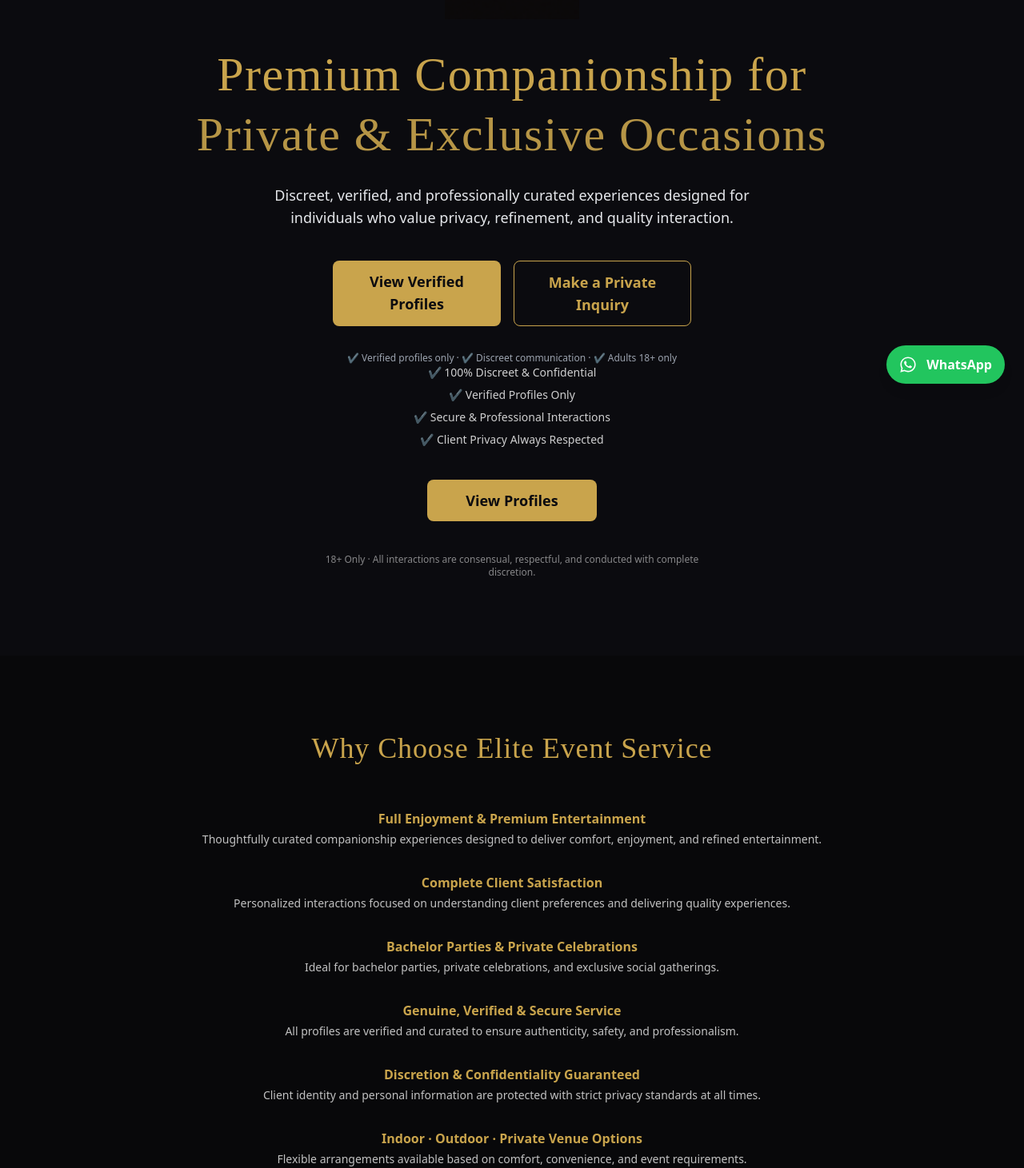
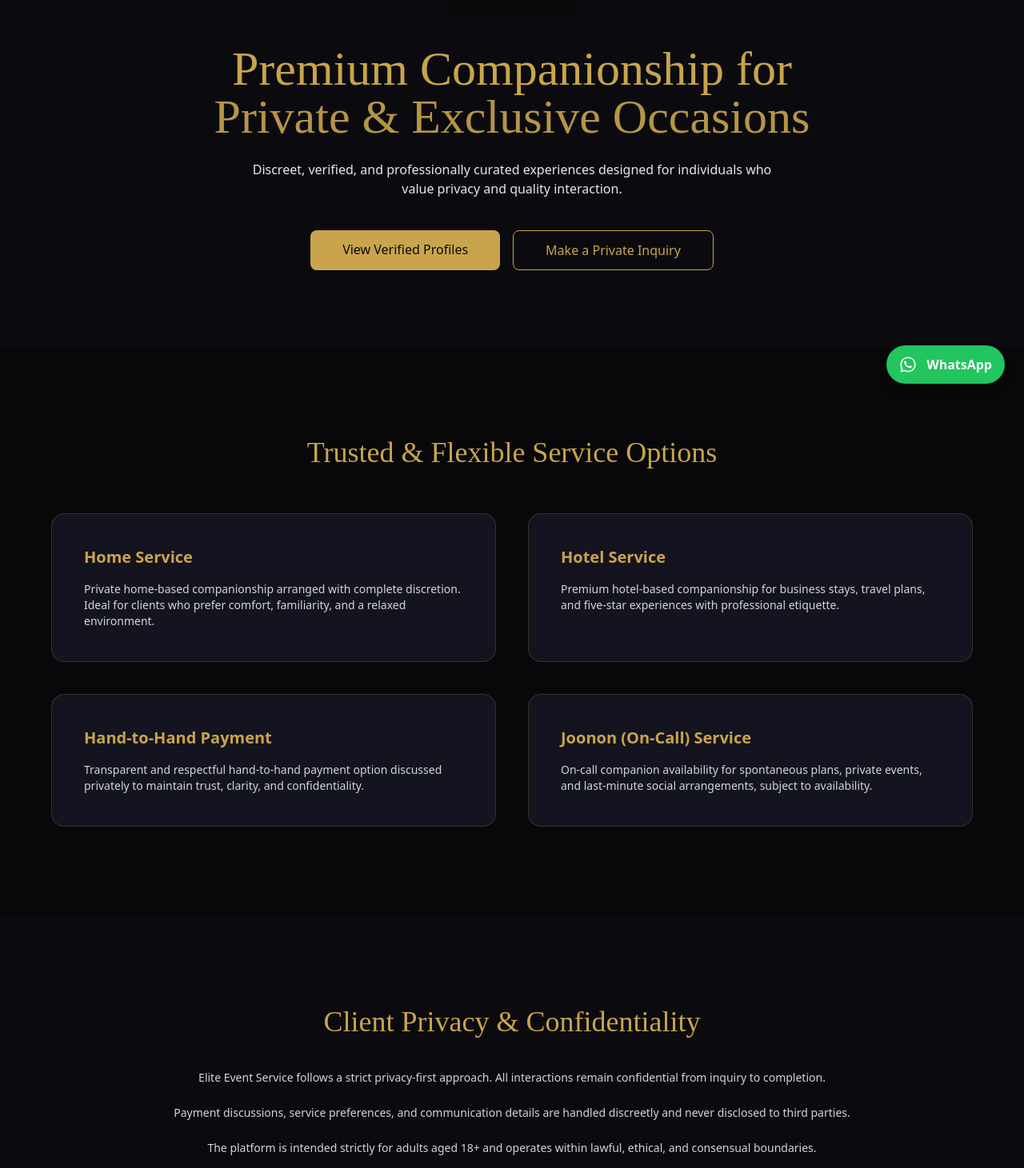
Before and after one commit to saipalace2000-netizen/escort-1, a React (Vite) app: page / in a window 1280 px wide. Shown: the part 296-1757 px from the top of the page at 80% size. Built offline with nearby package versions, Linux system fonts and the light colour scheme.

Commit message:
first commit

```diff
--- a/src/components/ContactIcons.jsx
+++ b/src/components/ContactIcons.jsx
@@ -32,7 +32,7 @@ export default function ContactIcons() {
 
       {/* WhatsApp */}
       <a
-        href="https://wa.me/917977209085"
+        href="https://wa.me/917410123559"
 
         target="_blank"
         rel="noopener noreferrer"
@@ -44,7 +44,7 @@ export default function ContactIcons() {
 
       {/* Phone Call */}
       <a
-        href="tel:+917977209085"
+        href="tel:+917410123559"
         className="w-12 h-12 flex items-center justify-center rounded-full bg-card text-gold hover:scale-110 transition"
         aria-label="Call"
       >
--- a/src/components/FloatingWhatsApp.jsx
+++ b/src/components/FloatingWhatsApp.jsx
@@ -26,9 +26,9 @@ export default function FloatingWhatsApp() {
         isOpen={openWhatsApp}
         onClose={() => setOpenWhatsApp(false)}
         contacts={[
-          { city: "Mumbai", number: "917977209085" },
-          { city: "Delhi", number: "917066098382" },
-          { city: "Pune", number: "9122999546" },
+          { city: "Mumbai", number: "917410123559" },
+          { city: "Delhi", number: "917410123559" },
+          { city: "Pune", number: "917410123559" },
         ]}
       />
     </>
--- a/src/components/Footer.jsx
+++ b/src/components/Footer.jsx
@@ -26,14 +26,39 @@ export default function Footer() {
             Available for selective engagements and premium experiences only.
           </p>
 
-          <p className="text-gold text-sm tracking-wide uppercase mb-6">
+          <p className="text-gold text-sm tracking-wide uppercase mb-2">
             By Appointment Only
           </p>
 
-          <p className="text-sm opacity-70 mb-8">
+          {/* All India Service */}
+          <p className="text-sm opacity-80 mb-8">
             Available Across India
           </p>
 
+          {/* Major Cities */}
+          <div className="max-w-4xl mx-auto mb-10">
+            <h3 className="text-gold text-sm uppercase tracking-wide mb-4">
+              Major Cities We Serve
+            </h3>
+
+            <p className="text-sm opacity-70 leading-relaxed">
+              Mumbai · Pune · Bangalore · Ahmedabad · Jaipur · Surat · Delhi ·
+              Kolkata · Nagpur · Goa · Bhopal · Indore · Diu &amp; Daman
+            </p>
+          </div>
+
+          {/* Pune Sub Locations */}
+          <div className="max-w-4xl mx-auto mb-12">
+            <h3 className="text-gold text-sm uppercase tracking-wide mb-4">
+              Pune Service Areas
+            </h3>
+
+            <p className="text-sm opacity-65 leading-relaxed">
+               Kalyani Nagar · Koregaon Park · Viman Nagar · Kharadi · Hinjawadi · Baner · Aundh · Bavdhan ·
+              Hadapsar · Shivaji Nagar · Deccan · Swargate · Camp ·
+              Magarpatta · Pimpri-Chinchwad · Chakan ·
+            </p>
+          </div>
 
           {/* Social Icons */}
           <div className="flex justify-center gap-6">
@@ -60,7 +85,7 @@ export default function Footer() {
               <FaFacebookF size={22} />
             </a>
 
-            {/* WhatsApp (Modal Trigger) */}
+            {/* WhatsApp */}
             <button
               onClick={() => setOpenWhatsApp(true)}
               aria-label="Chat on WhatsApp"
@@ -69,16 +94,14 @@ export default function Footer() {
               <FaWhatsapp size={22} />
             </button>
 
-            {/* Phone (Modal Trigger) */}
+            {/* Phone */}
             <button
               onClick={() => setOpenWhatsApp(true)}
               aria-label="Call Elite Event Service"
-              className="w-12 h-12 flex items-center justify-center rounded-full
-             bg-bg text-gold hover:scale-110 hover:bg-gold hover:text-bg transition"
+              className="w-12 h-12 flex items-center justify-center rounded-full bg-bg text-gold hover:scale-110 hover:bg-gold hover:text-bg transition"
             >
               <FaPhoneAlt size={20} />
             </button>
-
 
           </div>
 
--- a/src/config/contact.js
+++ b/src/config/contact.js
@@ -1,6 +1,6 @@
 export const CONTACT = {
-  phone: "7977209085",
-  whatsapp: "7977209085",
-  whatsappLink: "https://wa.me/7977209085",
-  telLink: "tel:7977209085",
+  phone: "917410123559",
+  whatsapp: "917410123559",
+  whatsappLink: "https://wa.me/7410123559",
+  telLink: "tel:7410123559",
 };
--- a/src/pages/Home.jsx
+++ b/src/pages/Home.jsx
@@ -21,10 +21,172 @@ const scrollFadeUp = {
   },
 };
 
+/* ========================= */
+/* NEW: TRUST SERVICE DATA   */
+/* ========================= */
+const trustServices = [
+  {
+    title: "Home Service",
+    desc:
+      "Private home-based companionship arranged with complete discretion. Ideal for clients who prefer comfort, familiarity, and a relaxed environment.",
+  },
+  {
+    title: "Hotel Service",
+    desc:
+      "Premium hotel-based companionship for business stays, travel plans, and five-star experiences with professional etiquette.",
+  },
+  {
+    title: "Hand-to-Hand Payment",
+    desc:
+      "Transparent and respectful hand-to-hand payment option discussed privately to maintain trust, clarity, and confidentiality.",
+  },
+  {
+    title: "Joonon (On-Call) Service",
+    desc:
+      "On-call companion availability for spontaneous plans, private events, and last-minute social arrangements, subject to availability.",
+  },
+];
 
 export default function Home() {
   return (
     <>
+      {/* ========================= */}
+      {/* FAQ SCHEMA (SEO) */}
+      {/* ========================= */}
+      <script
+        type="application/ld+json"
+        dangerouslySetInnerHTML={{
+          __html: `
+{
+  "@context": "https://schema.org",
+  "@type": "FAQPage",
+  "mainEntity": [
+    {
+      "@type": "Question",
+      "name": "Are all profiles on Elite Event Service verified?",
+      "acceptedAnswer": {
+        "@type": "Answer",
+        "text": "Yes. Every profile listed on Elite Event Service goes through a verification process to ensure authenticity, professionalism, and eligibility."
+      }
+    },
+    {
+      "@type": "Question",
+      "name": "Is client privacy maintained?",
+      "acceptedAnswer": {
+        "@type": "Answer",
+        "text": "Client privacy is treated with the highest priority. All personal information remains confidential."
+      }
+    }
+  ]
+}
+        `,
+        }}
+      />
+
+      {/* ========================= */}
+      {/* HERO SECTION */}
+      {/* ========================= */}
+      <section className="pt-24 pb-20 md:pt-32 md:pb-24 flex flex-col items-center text-center px-4 md:px-6 bg-bg">
+        <motion.img
+          src={logo}
+          alt="Elite Event Service"
+          className="h-20 md:h-28 mb-6 md:mb-8 opacity-95"
+          variants={fadeUp}
+          initial="hidden"
+          animate="visible"
+        />
+
+        <motion.h1
+          className="text-gold text-3xl md:text-6xl font-heading mb-6"
+          variants={fadeUp}
+          initial="hidden"
+          animate="visible"
+        >
+          Premium Companionship for
+          <br />
+          <span className="text-gold/90">Private & Exclusive Occasions</span>
+        </motion.h1>
+
+        <motion.p
+          className="max-w-2xl text-gray-200 mb-10"
+          variants={fadeUp}
+          initial="hidden"
+          animate="visible"
+        >
+          Discreet, verified, and professionally curated experiences designed
+          for individuals who value privacy and quality interaction.
+        </motion.p>
+
+        <div className="flex gap-4">
+          <Link to="/profiles" className="px-10 py-3 bg-gold text-bg rounded-lg">
+            View Verified Profiles
+          </Link>
+          <Link to="/contact" className="px-10 py-3 border border-gold text-gold rounded-lg">
+            Make a Private Inquiry
+          </Link>
+        </div>
+      </section>
+
+      {/* ========================= */}
+      {/* NEW: TRUST SERVICES */}
+      {/* ========================= */}
+      <section className="py-28 px-6 bg-black/30">
+        <div className="max-w-6xl mx-auto text-center">
+          <h2 className="text-gold text-3xl md:text-4xl font-heading mb-14">
+            Trusted & Flexible Service Options
+          </h2>
+
+          <div className="grid md:grid-cols-2 gap-10 text-left">
+            {trustServices.map((service, index) => (
+              <motion.div
+                key={index}
+                variants={fadeUp}
+                initial="hidden"
+                whileInView="visible"
+                viewport={{ once: true }}
+                className="bg-card p-10 rounded-2xl border border-gold/20"
+              >
+                <h3 className="text-gold text-xl font-semibold mb-4">
+                  {service.title}
+                </h3>
+                <p className="text-gray-300 text-sm">
+                  {service.desc}
+                </p>
+              </motion.div>
+            ))}
+          </div>
+        </div>
+      </section>
+
+      {/* ========================= */}
+      {/* NEW: CLIENT PRIVACY */}
+      {/* ========================= */}
+      <section className="py-28 px-6 bg-bg">
+        <div className="max-w-5xl mx-auto text-center">
+          <h2 className="text-gold text-3xl md:text-4xl font-heading mb-10">
+            Client Privacy & Confidentiality
+          </h2>
+
+          <div className="space-y-6 text-gray-300 text-sm max-w-4xl mx-auto">
+            <p>
+              Elite Event Service follows a strict privacy-first approach.
+              All interactions remain confidential from inquiry to completion.
+            </p>
+            <p>
+              Payment discussions, service preferences, and communication
+              details are handled discreetly and never disclosed to third parties.
+            </p>
+            <p>
+              The platform is intended strictly for adults aged 18+ and
+              operates within lawful, ethical, and consensual boundaries.
+            </p>
+          </div>
+        </div>
+      </section>
+
+
+
+
       {/* ========================= */}
       {/* FAQ SCHEMA (SEO) */}
       {/* ========================= */}
```
